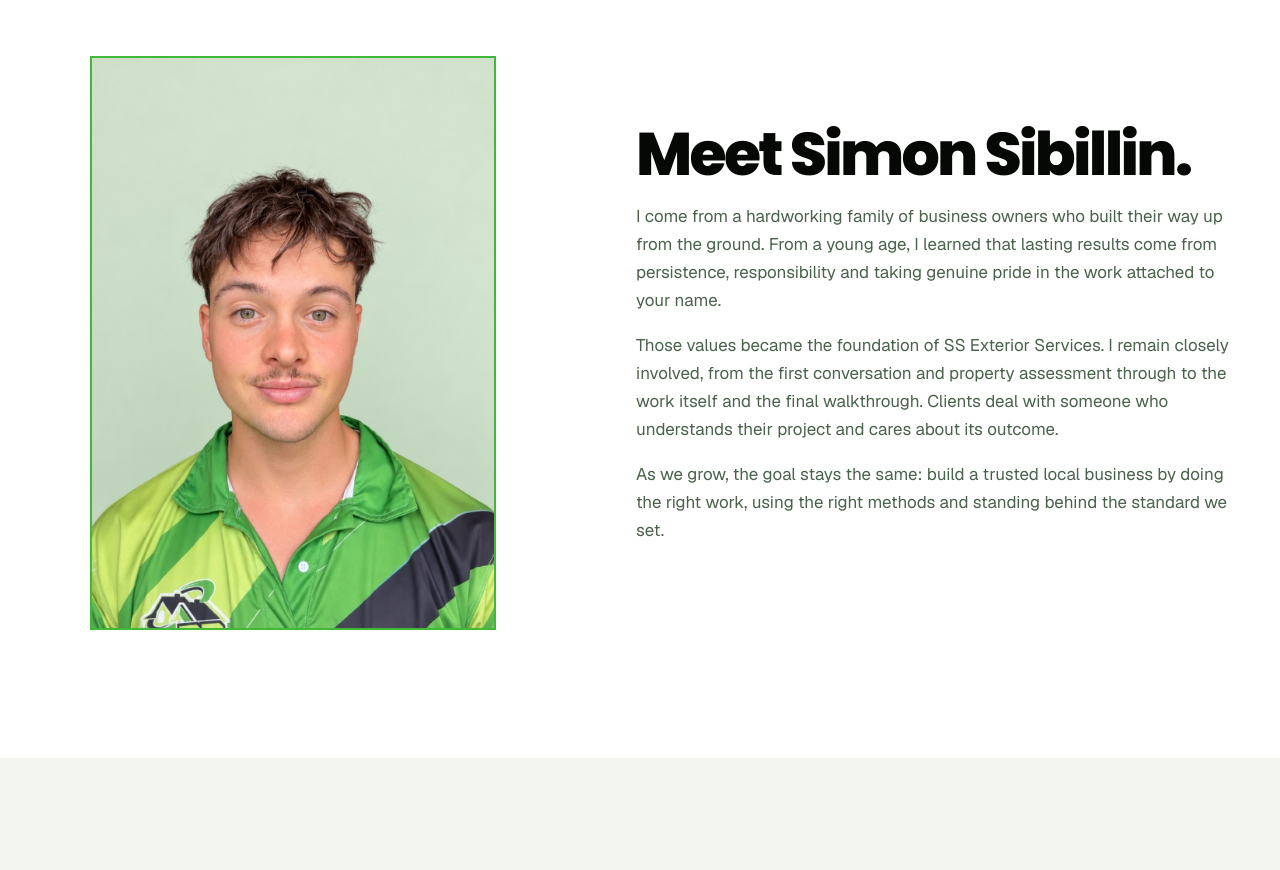
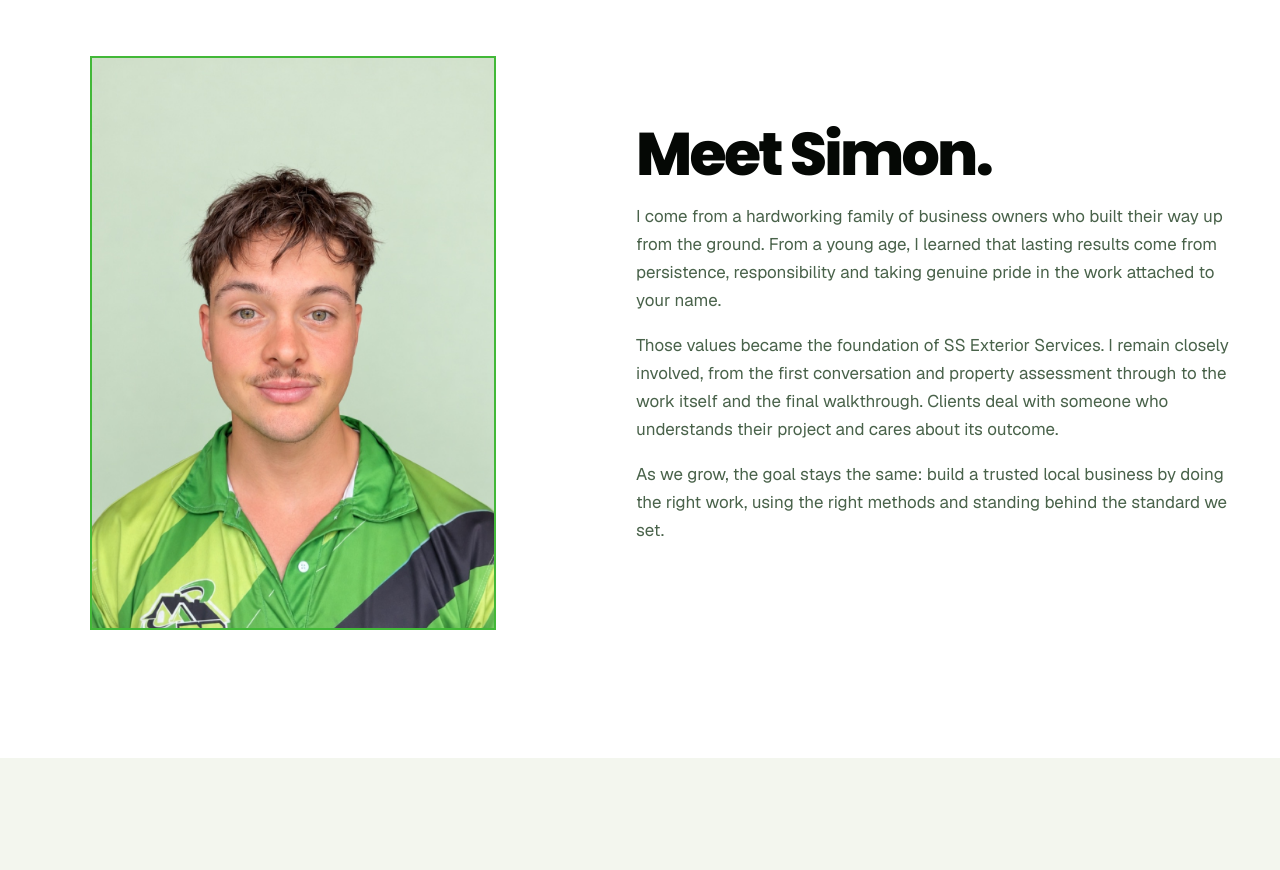
Before and after one commit to simonsibillin-ux/ss-exterior-services-website, a Next.js app: page /about in a window 1280 px wide. Shown: the part 1980-2850 px from the top of the page. Built offline with nearby package versions, Linux system fonts and the light colour scheme; no server answers.

Commit message:
Use first name only on about page

```diff
--- a/app/about/page.tsx
+++ b/app/about/page.tsx
@@ -82,10 +82,10 @@ export default function About() {
         </section>
 
         <section className="meet-simon section shell">
-          <figure className="founder-photo"><Image src="/images/uploads/simon/01.jpg" alt="Simon Sibillin, founder and director of SS Exterior Services" width={950} height={1655} priority /></figure>
+          <figure className="founder-photo"><Image src="/images/uploads/simon/01.jpg" alt="Simon, founder and director of SS Exterior Services" width={950} height={1655} priority /></figure>
           <div className="founder-copy">
             <p className="eyebrow">Founder &amp; Director</p>
-            <h2>Meet Simon Sibillin.</h2>
+            <h2>Meet Simon.</h2>
             <p>
               I come from a hardworking family of business owners who built their
               way up from the ground. From a young age, I learned that lasting results
```
